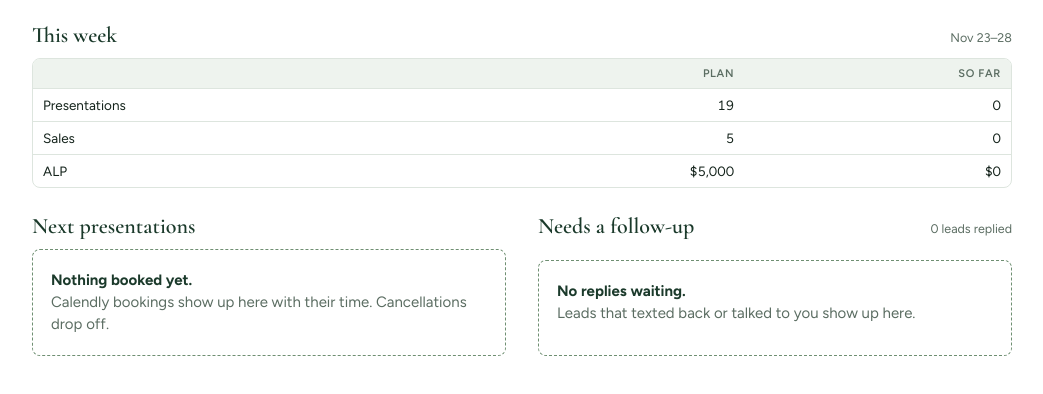
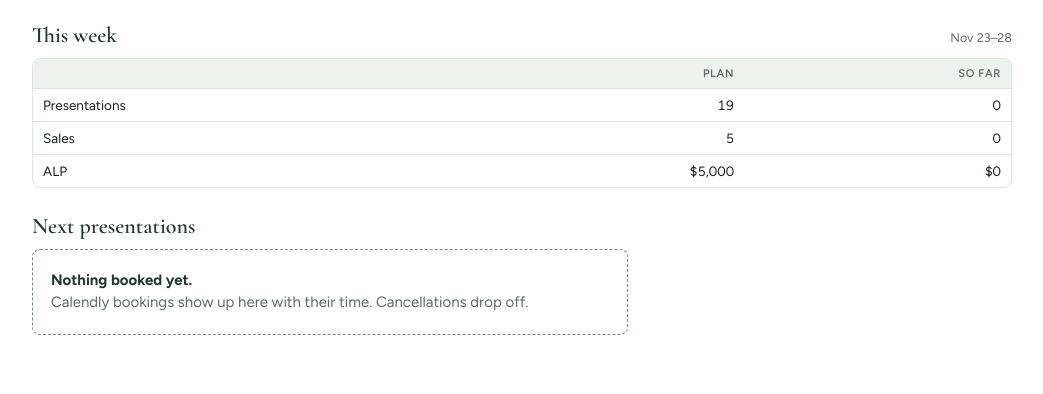
Before and after one commit to haleyeliiiiza/Activity-production-master, a plain HTML site: page dashboard/index.html in a window 1280 px wide. Shown: the part 318-712 px from the top of the page, without its empty margins (118-1161 px from the left). Drawn offline with nearby package versions, Linux system fonts and the light colour scheme.

Commit message:
Dashboard: remove Needs a follow-up
Co-Authored-By: Claude Sonnet 5.5 <noreply@anthropic.com>
Claude-Session: https://claude.ai/code/session_016a7GekhMaodbT7uqSHyDzb

```diff
--- a/dashboard/index.html
+++ b/dashboard/index.html
@@ -361,15 +361,10 @@ function renderDashboard(){
    (pending.length?sec("Needs an outcome",`${pending.length} past ${pending.length===1?"appointment":"appointments"}`,`<div class="list">${pending.slice(0,8).map(r=>`<div class="item" style="grid-template-columns:96px minmax(0,1fr) auto"><span class="d">${fd(r.appt.slice(0,10))}<br>${esc(apptTime(r.appt))}</span><span class="p">${esc(r.name)}</span>${r.bid?`<a class="lnk" href="${OUTCOME_URL}${encodeURIComponent(r.bid)}" target="_blank" rel="noopener">Held or no-show</a>`:`<span class="dim">log it on the form</span>`}</div>`).join("")}</div>`):"")+
    sec("This week",esc(wk.label),
      table(["","Plan","So far"],[tr(["Presentations",wk.pres,wn.pres]),tr(["Sales",wk.sales,wn.sales]),tr(["ALP",money(PLAN.avg*wk.sales),money(wn.alp)])]))+
-   `<div class="two">`+
    sec("Next presentations",appts.length?`${appts.length} booked`:up.length?`${up.length} booked · from All Leads Master`:"",
      appts.length?`<div class="list">${appts.slice(0,7).map(r=>`<div class="item" style="grid-template-columns:96px minmax(0,1fr) auto"><span class="d">${fd(r.appt.slice(0,10))}<br>${esc(apptTime(r.appt))}</span><span class="p">${esc(r.name)}</span><span class="m">${esc(r.notes)}</span></div>`).join("")}</div>`
      :up.length?`<div class="list">${up.slice(0,7).map(l=>`<div class="item"><span class="d">${fd(l.pres)}</span><span class="p">${esc(l.name)}</span><span class="m">${esc(l.type)}</span></div>`).join("")}</div>`
-       :empty("Nothing booked yet.","Calendly bookings show up here with their time. Cancellations drop off."))+
-   sec("Needs a follow-up",`${follow.length} ${follow.length===1?"lead":"leads"} replied`,
-     follow.length?`<div class="list">${follow.slice(0,6).map(l=>`<div class="item" style="grid-template-columns:minmax(0,1fr) auto"><span><span class="p">${esc(l.name)}</span><br><span class="m">${esc(l.outcome.split(";")[0])}</span></span>${statusChip(l.type)}</div>`).join("")}</div>`
-       :empty("No replies waiting.","Leads that texted back or talked to you show up here."))+
-   `</div>`
+       :empty("Nothing booked yet.","Calendly bookings show up here with their time. Cancellations drop off."))
 }
 
 const blockHour=b=>{const m=String(b).match(/(\d{1,2})(?::\d{2})?\s*-\s*\d{1,2}(?::\d{2})?\s*(AM|PM)/i);return m?(+m[1]%12)+(/pm/i.test(m[2])?12:0):99};
```
